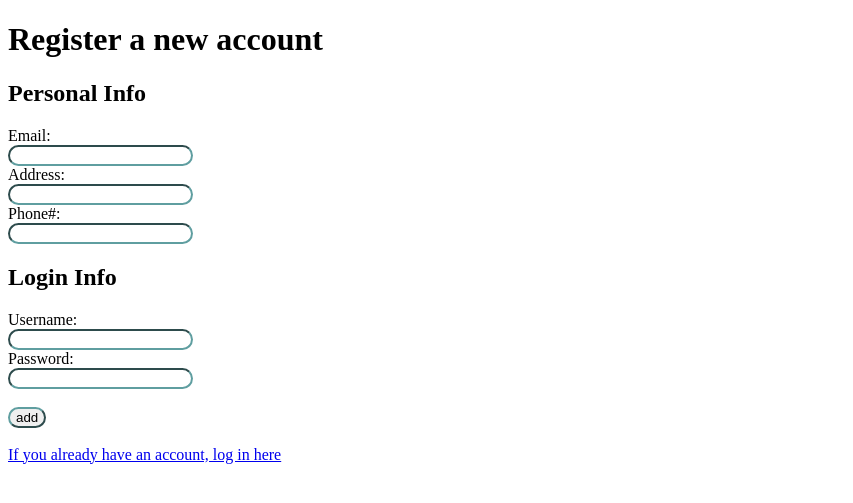
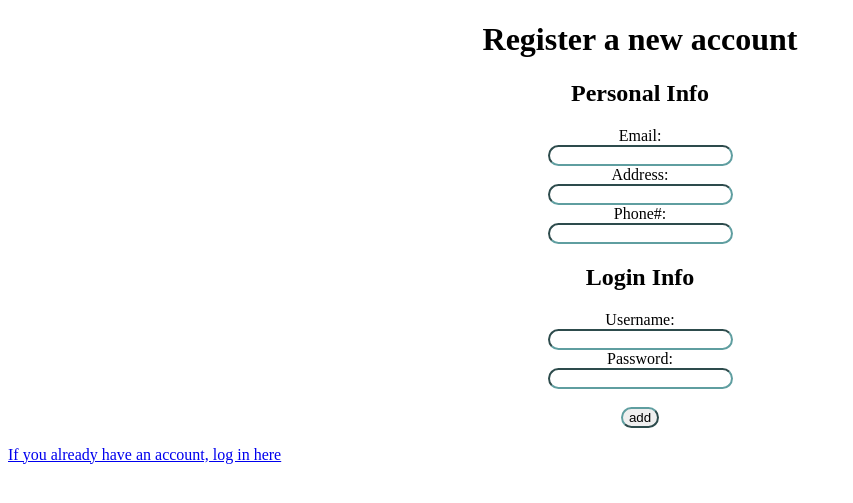
Before and after one commit to saadman2001rahman/wishlist_website, a PHP site: page /signup.php in a window 1280 px wide. Shown: the top 503 px of the page, without its empty margins (0-853 px from the left). Run offline with PHP 8.4, Linux system fonts and the light colour scheme.

Commit message:
Added centering to some html

```diff
--- a/style.css
+++ b/style.css
@@ -10,6 +10,19 @@ input[type = submit] {
     border-color:cadetblue;
     border-radius: 25px;
 }
+input[type = checkbox] {
+    text-align: right;
+    border-radius: 30px;
+}
+h1 {
+    text-align: center;
+}
+form {
+    text-align: center;
+}
+a {
+    text-align: center;
+}
 button {
     border-color:cadetblue;
     border-radius: 25px;
```
